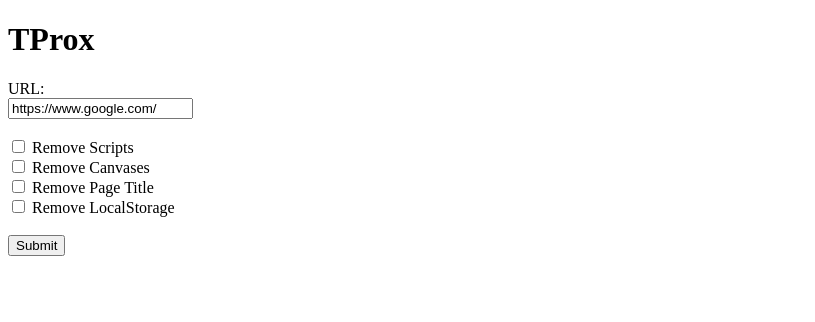
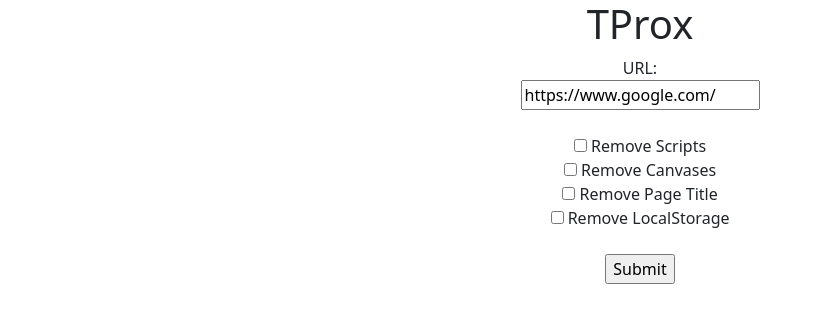
Before and after one commit to hard-shutdown/tprox, a website: page index.html in a window 1280 px wide. Shown: the whole page, without its empty margins (0-815 px from the left). Drawn offline with nearby package versions, Linux system fonts and the light colour scheme.

Commit message:
add bootstrap, make not ugly-ish

```diff
--- a/index.html
+++ b/index.html
@@ -3,9 +3,10 @@
 
 <head>
     <title>tprox</title>
+    <link href="https://cdn.jsdelivr.net/npm/bootstrap@5.2.0-beta1/dist/css/bootstrap.min.css" rel="stylesheet" integrity="sha384-0evHe/X+R7YkIZDRvuzKMRqM+OrBnVFBL6DOitfPri4tjfHxaWutUpFmBp4vmVor" crossorigin="anonymous">
 </head>
 
-<body>
+<body class="text-center">
     <h1>TProx</h1>
     <form action="/go" id="form">
         <label for="furl">URL:</label>
@@ -45,6 +46,7 @@
             form.addEventListener("submit", processForm);
         }
     </script>
+    <script src="https://cdn.jsdelivr.net/npm/bootstrap@5.2.0-beta1/dist/js/bootstrap.bundle.min.js" integrity="sha384-pprn3073KE6tl6bjs2QrFaJGz5/SUsLqktiwsUTF55Jfv3qYSDhgCecCxMW52nD2" crossorigin="anonymous"></script>
 </body>
 
 </html>
```
